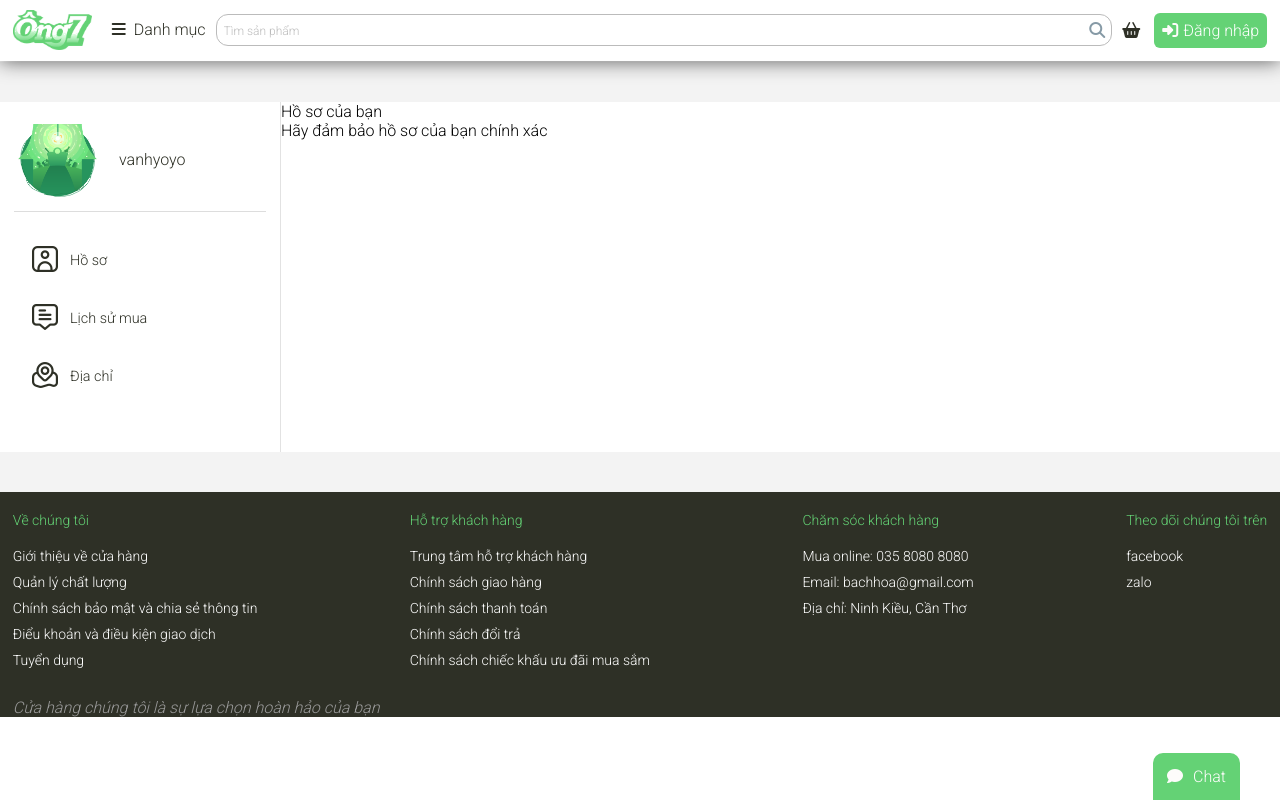
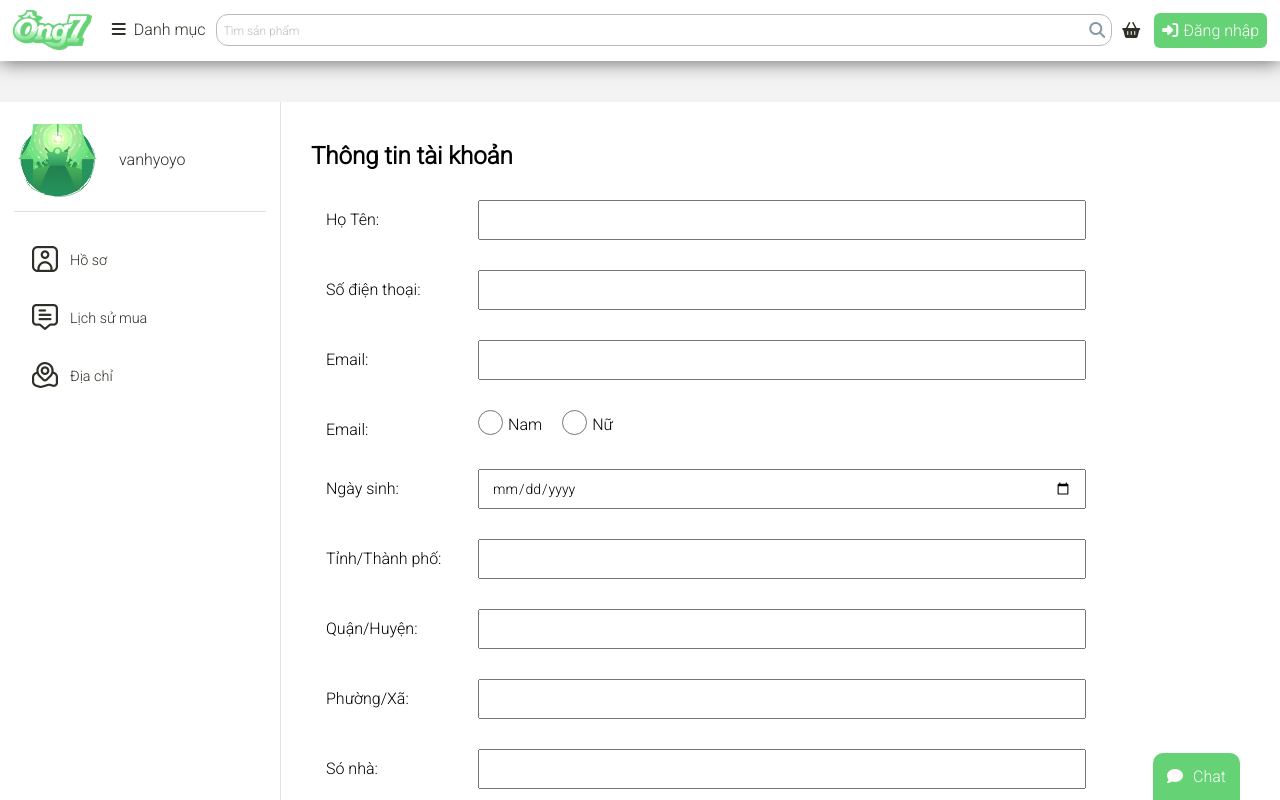
Before and after one commit to vietanhyoyo/nienluannganh, a React (Create React App) app: page /person/profile/1 in a window 1280 px wide. Shown: the top 800 px of the page. Built offline with nearby package versions, Linux system fonts and the light colour scheme.

Commit message:
PersonProfile

```diff
--- a/src/components/person/PersonProfile.js
+++ b/src/components/person/PersonProfile.js
@@ -1,11 +1,58 @@
+import '../../css/presonprofile.css';
 
-
-export default function PersonProfile(){
-    return(
+export default function PersonProfile() {
+    return (
         <>
-            <div className='person-profile'>
-                <p>Hồ sơ của bạn</p>
-                <span>Hãy đảm bảo hồ sơ của bạn chính xác</span>
+            <div className='person__profile'>
+                <h2 className='person__profile-title'>Thông tin tài khoản</h2>
+                <div className="person__profile__row">
+                    <label className="person-profile__row-label">Họ Tên:</label>
+                    <input className="person__profile__row-input-wrapper-input"></input>
+                </div>
+                <div className="person__profile__row">
+                    <label className="person-profile__row-label">Số điện thoại:</label>
+                    <input className="person__profile__row-input-wrapper-input"></input>
+                </div>
+                <div className="person__profile__row">
+                    <label className="person-profile__row-label">Email:</label>
+                    <input type={'email'} className="person__profile__row-input-wrapper-input"></input>
+                </div>
+                <div className="person__profile__row person__profile__row-radio">
+                    <label className="person-profile__row-label">Email:</label>
+                    <span className='person__profile__row-span'>
+                        <input name='sex' type={'radio'} className="person__profile__row-span-radio"></input>
+                        <label className='person__profile__row-span-sex'>Nam</label>
+                    </span>
+                    <span className='person__profile__row-span'>
+                        <input name='sex' type={'radio'} className="person__profile__row-span-radio"></input>
+                        <label className='person__profile__row-span-sex'>Nữ</label>
+                    </span>
+                </div>
+                <div className="person__profile__row">
+                    <label className="person-profile__row-label">Ngày sinh:</label>
+                    <input type={'date'} className="person__profile__row-input-wrapper-input"></input>
+                </div>
+                <div className="person__profile__row">
+                    <label className="person-profile__row-label">Tỉnh/Thành phố:</label>
+                    <input type={'text'} className="person__profile__row-input-wrapper-input"></input>
+                </div>
+                <div className="person__profile__row">
+                    <label className="person-profile__row-label">Quận/Huyện:</label>
+                    <input type={'text'} className="person__profile__row-input-wrapper-input"></input>
+                </div>
+                <div className="person__profile__row">
+                    <label className="person-profile__row-label">Phường/Xã:</label>
+                    <input type={'text'} className="person__profile__row-input-wrapper-input"></input>
+                </div>
+                <div className="person__profile__row">
+                    <label className="person-profile__row-label">Só nhà:</label>
+                    <input type={'text'} className="person__profile__row-input-wrapper-input"></input>
+                </div>
+                <div className="person__profile__row">
+                    <div className='button button_update'>
+                        Cập nhật
+                    </div>
+                </div>
             </div>
         </>
     );
--- /dev/null
+++ b/src/css/presonprofile.css
@@ -0,0 +1,50 @@
+.body{
+    font: 14px/18px Helvetica,Arial,sans-serif;
+    color: #333;
+}
+.person__profile{
+    max-width: 1100px;
+    padding-left: 30px;
+}
+.person__profile-title{
+    margin-top: 40px;
+}
+.person__profile__row{
+    display: flex;
+    padding-left: 15px;
+    margin-top: 30px;
+    justify-content: space-between ;
+    max-width: 80%;
+}
+.person-profile__row-label{
+    padding-top: 10px;
+    width: 20%;
+}
+.person__profile__row-input-wrapper-input{
+    height: 40px;
+    padding: 6px 12px;
+    font-size: 14px;
+    width: 80%;
+}
+.person__profile__row-radio{
+    justify-content: flex-start;
+}
+.person__profile__row-span{
+    display: flex;
+    margin-right: 20px;
+}
+.person__profile__row-span-radio{
+   width: 25px;
+   height: 25px;
+}
+.person__profile__row-span-sex{
+    padding-top: 5px;
+    padding-left: 5px;
+}
+.button_update{
+    width: 120px;
+    font-size: 1.2rem;
+    text-align: center;
+    margin-top: 50px;
+    margin-bottom: 20px;
+}
```
